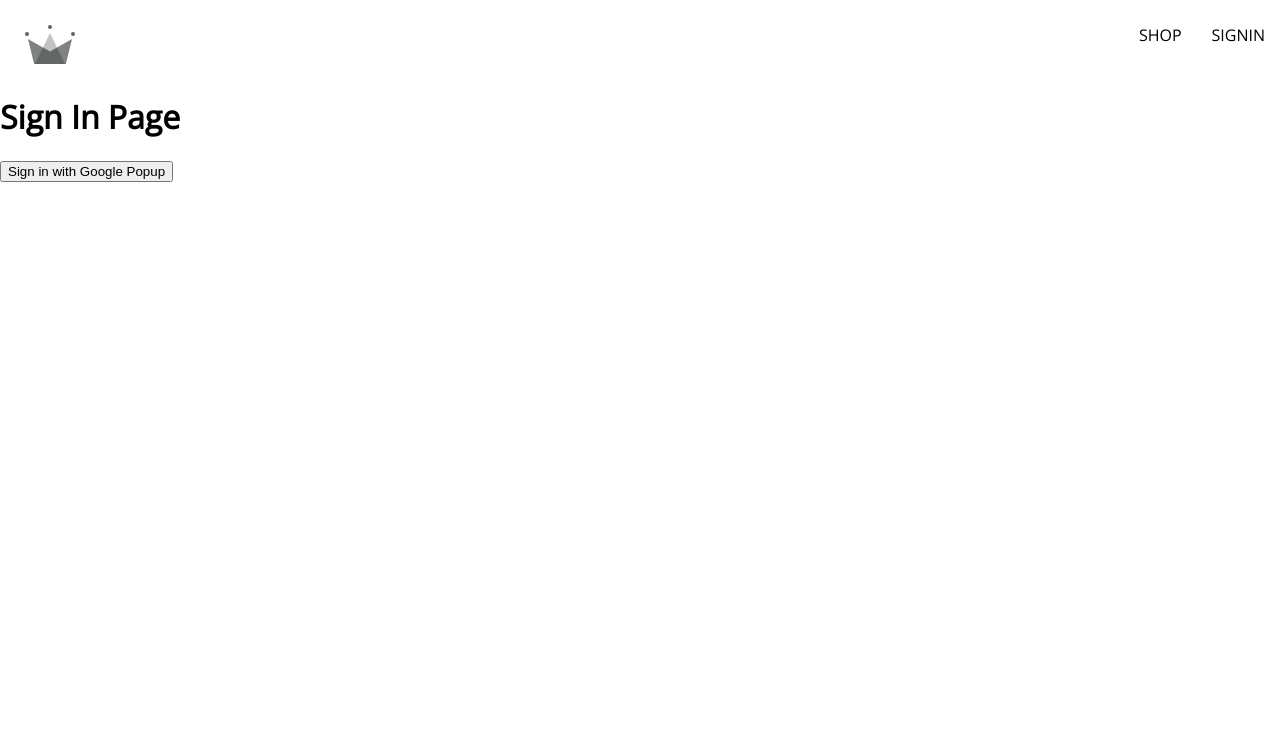
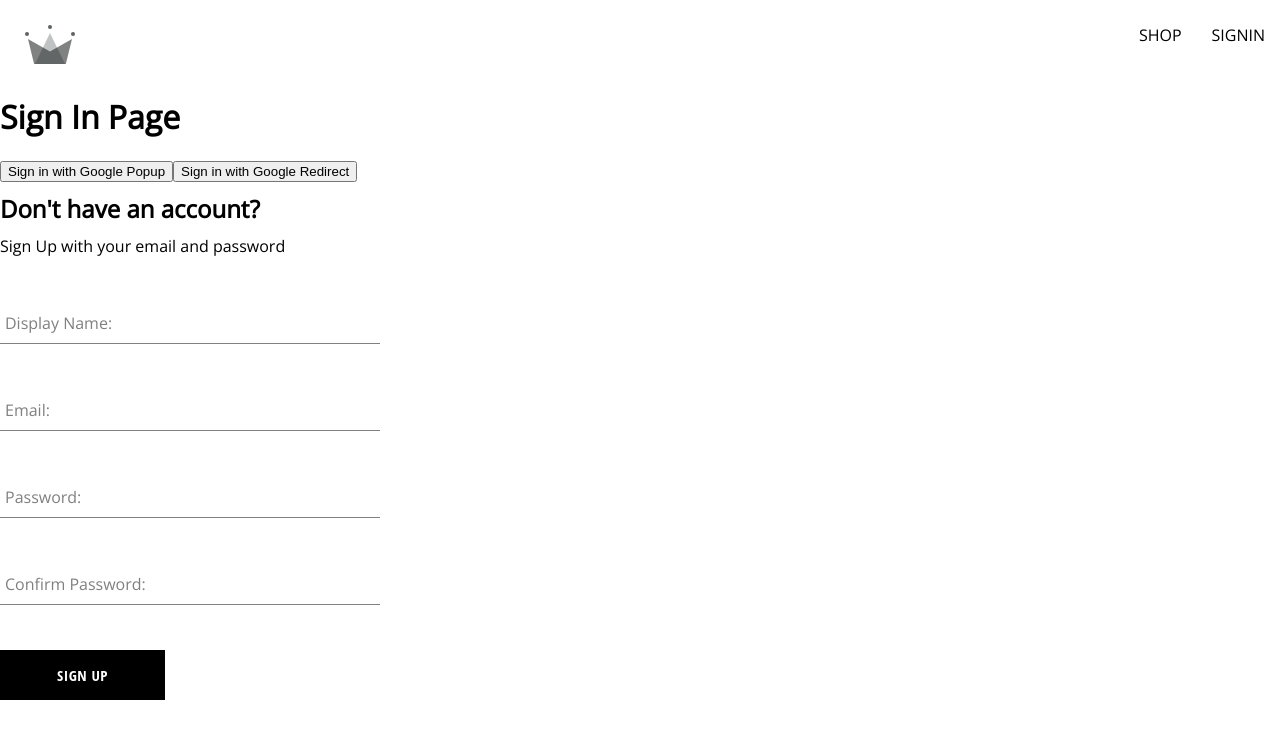
Before and after one commit to TamKeith/sembatho, a React (Create React App) app: page /sign-in in a window 1280 px wide. Shown: the top 738 px of the page. Built offline with nearby package versions, Linux system fonts and the light colour scheme; a web font is replaced by a local one.

Commit message:
created the sign up component, the form input component, button component

```diff
--- /dev/null
+++ b/src/components/button/button.component.jsx
@@ -0,0 +1,22 @@
+import './button.styles.scss';
+
+/**
+ * 1) default
+ *
+ * 2) inverted
+ *
+ * 3) google sign in
+ */
+
+const BUTTON_TYPE_CLASSES = {
+  google: 'google-sign-in',
+  inverted: 'inverted'
+}
+
+const Button = ({ children, buttonType, ...otherProps }) => {
+  return (
+    <button className={`button-container ${BUTTON_TYPE_CLASSES[buttonType]}`} {...otherProps}>{children}</button>
+  );
+}
+
+export default Button;
--- /dev/null
+++ b/src/components/button/button.styles.scss
@@ -0,0 +1,46 @@
+.button-container {
+  min-width: 165px;
+  width: auto;
+  height: 50px;
+  letter-spacing: 0.5px;
+  line-height: 50px;
+  padding: 0 35px 0 35px;
+  font-size: 15px;
+  background-color: black;
+  color: white;
+  text-transform: uppercase;
+  font-family: 'Open Sans Condensed';
+  font-weight: bolder;
+  border: none;
+  cursor: pointer;
+  display: flex;
+  justify-content: center;
+
+  &:hover {
+    background-color: white;
+    color: black;
+    border: 1px solid black;
+  }
+
+  &.google-sign-in {
+    background-color: #4285f4;
+    color: white;
+
+    &:hover {
+      background-color: #357ae8;
+      border: none;
+    }
+  }
+
+  &.inverted {
+    background-color: white;
+    color: black;
+    border: 1px solid black;
+
+    &:hover {
+      background-color: black;
+      color: white;
+      border: none;
+    }
+  }
+}
--- /dev/null
+++ b/src/components/form-input/form-input.component.jsx
@@ -0,0 +1,12 @@
+import './form-input.styles.scss';
+
+const FormInput = ({ label, ...otherProps }) => {
+  return (
+    <div className="group">
+      <input className="form-input" {...otherProps} />
+      {label && (<label className={`${otherProps.value.length ? 'shrink' : ''} form-input-label`}>{label}</label>)}
+    </div>
+  );
+}
+
+export default FormInput;
--- /dev/null
+++ b/src/components/form-input/form-input.styles.scss
@@ -0,0 +1,54 @@
+$sub-color: grey;
+$main-color: black;
+
+@mixin shrinkLabel {
+  top: -14px;
+  font-size: 12px;
+  color: $main-color;
+}
+
+.group {
+  position: relative;
+  margin: 45px 0;
+
+  .form-input {
+    background: none;
+    background-color: white;
+    color: $sub-color;
+    font-size: 18px;
+    padding: 10px 10px 10px 5px;
+    display: block;
+    width: 100%;
+    border: none;
+    border-radius: 0;
+    border-bottom: 1px solid $sub-color;
+    margin: 25px 0;
+
+    &:focus {
+      outline: none;
+    }
+
+    &:focus ~ .form-input-label {
+      @include shrinkLabel();
+    }
+  }
+
+  input[type='password'] {
+    letter-spacing: 0.3em;
+  }
+
+  .form-input-label {
+    color: $sub-color;
+    font-size: 16px;
+    font-weight: normal;
+    position: absolute;
+    pointer-events: none;
+    left: 5px;
+    top: 10px;
+    transition: 300ms ease all;
+
+    &.shrink {
+      @include shrinkLabel();
+    }
+  }
+}
--- /dev/null
+++ b/src/components/sign-up-form/sign-up-form.component.jsx
@@ -0,0 +1,81 @@
+import { useState } from "react";
+
+import FormInput from '../form-input/form-input.component';
+import Button from "../button/button.component";
+
+import { createAuthUserWithEmailAndPassword, createUserDocumentFromAuth } from "../../utils/firebase/firebase.utils";
+
+import './sign-up-form.styles.scss';
+
+const defaultFormFields = {
+  displayName: '',
+  email: '',
+  password: '',
+  confirmPassword: ''
+}
+
+const SignUpForm = () => {
+
+  const [formFields, setFormFields] = useState(defaultFormFields);
+  const { displayName, email, password, confirmPassword } = formFields;
+
+  console.log(formFields);
+
+  const resetFormFields = () => {
+    setFormFields(defaultFormFields);
+  }
+
+  const handleSubmit = async (event) => {
+    event.preventDefault();
+
+    // 1) confirm that the passwords match
+    if(password !== confirmPassword) {
+      alert("Password do not match!");
+      return;
+    }
+
+    try {
+      const {user} = await createAuthUserWithEmailAndPassword(email, password);
+      // 3) then create a user document
+      // 4) also pass displayName when generating the document
+      await createUserDocumentFromAuth(user, { displayName });
+      // 5) clear up the sign-up fields after
+      resetFormFields();
+
+    } catch(error) {
+      // 2) see if we have authenticated tht user with email and password
+      if(error.code === 'auth/email-already-in-use'){
+        alert('cannot create user, email already in use');
+        return;
+      } else {
+        console.log('user creation encountered an error ', error);
+      }
+    }
+
+  }
+
+  const handleChange = (event) =>{
+    const {name, value} = event.target; // event.taget gives us the form field tht is emitting the event
+    setFormFields({ ...formFields, [name]: value });  // spread in the other fields and only update the one
+  }
+
+  return (
+    <div className="sign-up-container">
+      <h2>Don't have an account?</h2>
+      <span>Sign Up with your email and password</span>
+      <form onSubmit={handleSubmit}>
+        <FormInput label="Display Name:" type="text" required onChange={handleChange} name="displayName" value={displayName} />
+
+        <FormInput label="Email:" type="email" required onChange={handleChange} name="email" value={email} />
+
+        <FormInput label="Password:" type="password" required onChange={handleChange} name="password" value={password}/>
+
+        <FormInput label="Confirm Password:" type="password" required onChange={handleChange} name="confirmPassword" value={confirmPassword}/>
+
+        <Button type="submit">Sign Up</Button>
+      </form>
+    </div>
+  );
+}
+
+export default SignUpForm
--- /dev/null
+++ b/src/components/sign-up-form/sign-up-form.styles.scss
@@ -0,0 +1,9 @@
+.sign-up-container {
+  display: flex;
+  flex-direction: column;
+  width: 380px;
+}
+
+h2 {
+  margin: 10px 0;
+}
--- a/src/routes/sign-in/sign-in.component.jsx
+++ b/src/routes/sign-in/sign-in.component.jsx
@@ -1,6 +1,40 @@
-import { signInWithGooglePopup, createUserDocumentFromAuth } from "../../utils/firebase/firebase.utils";
+import { useEffect } from "react";
+import { getRedirectResult } from "firebase/auth";
+
+import {
+  auth,
+  signInWithGooglePopup,
+  singInWithGoogleRedirect,
+  createUserDocumentFromAuth } from "../../utils/firebase/firebase.utils";
+
+import SignUpForm from "../../components/sign-up-form/sign-up-form.component";
 
 const SignIn = () => {
+
+  // this code is going to run once when this component mounts for the first time and we can leverage this since it is going to run again when the application
+  // is coming back from the redirected sign-in page/window
+
+
+  // useEffect(async () => {
+  //   const response = await getRedirectResult(auth);
+  //   console.log(response);
+
+  //   if(response) {
+  //     const userDocRef = await createUserDocumentFromAuth(response.user);
+  //   }
+  // }, []);
+  //                    OR
+  useEffect(() =>{
+    async function fetchResponse(){
+      const response = await getRedirectResult(auth);
+      console.log(response);
+
+      if(response) {
+        const userDocRef = await createUserDocumentFromAuth(response.user);
+      }
+    }
+    fetchResponse();
+  }, []);
 
   const logGoogleUser = async () => {
     // Destructure the 'user' from the response which is basically some userAuthentication object and use that in the next method
@@ -14,6 +48,10 @@ const SignIn = () => {
       <button onClick={logGoogleUser}>
         Sign in with Google Popup
       </button>
+      <button onClick={singInWithGoogleRedirect}>
+        Sign in with Google Redirect
+      </button>
+      <SignUpForm />
     </div>
   );
 
--- a/src/utils/firebase/firebase.utils.js
+++ b/src/utils/firebase/firebase.utils.js
@@ -10,7 +10,7 @@ import { initializeApp } from "firebase/app";
 // TODO: Add SDKs for Firebase products that you want to use
 // https://firebase.google.com/docs/web/setup#available-libraries
 
-import { getAuth, signInWithRedirect, signInWithPopup, GoogleAuthProvider } from 'firebase/auth';
+import { getAuth, signInWithRedirect, signInWithPopup, GoogleAuthProvider, createUserWithEmailAndPassword } from 'firebase/auth';
 
 import {
   getFirestore, // get firestore instance
@@ -33,19 +33,21 @@ const firebaseConfig = {
 const firebaseApp = initializeApp(firebaseConfig);
 
 // SETUP Authentication
-const provider = new GoogleAuthProvider();
+const googleProvider = new GoogleAuthProvider();  // there are diff providers you can use eg a provider for sigining with facebook, twitter etc...
 
-provider.setCustomParameters({
+googleProvider.setCustomParameters({
   prompt: "select_account"
 });
 
 export const auth = getAuth();
-export const signInWithGooglePopup = () => signInWithPopup(auth, provider);
+export const signInWithGooglePopup = () => signInWithPopup(auth, googleProvider);
+export const singInWithGoogleRedirect = () => signInWithRedirect(auth, googleProvider);
 
 // SETUP THE db
 export const db = getFirestore();
 
-export const createUserDocumentFromAuth = async (userAuth) => {
+export const createUserDocumentFromAuth = async (userAuth, additionalInformation = {}) => {
+  if(!userAuth) return;
   // we need to see it there is an existiing doc ref 'userDocRef' in this case. this is a special type of object that Firestore uses when talking about actual
   // instance of a document model
   const userDocRef = doc(db, 'users', userAuth.uid);
@@ -62,7 +64,8 @@ export const createUserDocumentFromAuth = async (userAuth) => {
       await setDoc(userDocRef, {
         displayName,
         email,
-        createdAt
+        createdAt,
+        ...additionalInformation
       });
     } catch (error) {
       console.log('error creating the user', error.message);
@@ -73,3 +76,12 @@ export const createUserDocumentFromAuth = async (userAuth) => {
   // return userDocRef
   return userDocRef;
 }
+
+
+// Create a user with email and password
+// NB: this falls under Native providers so we do not need to provide a provioder
+export const createAuthUserWithEmailAndPassword = async (email, password) => {
+  if(!email || !password) return;
+
+  return await createUserWithEmailAndPassword(auth, email, password);
+}
```
